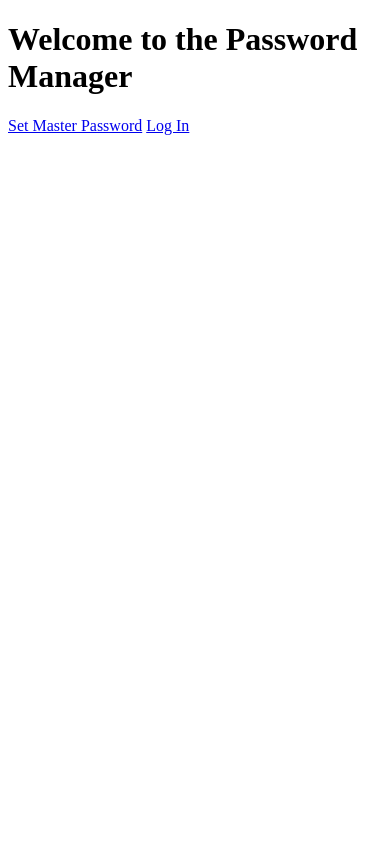
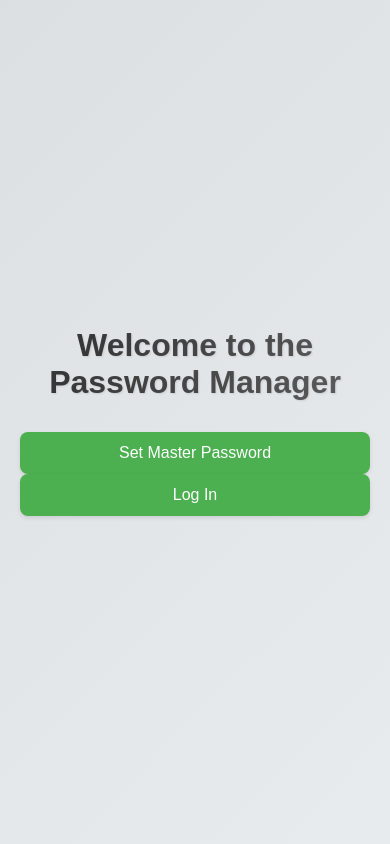
Before and after one commit to i3hz/Lockbox-flask, a Flask app: page / in a window 390 px wide. Run offline with Flask 3, Linux system fonts and the light colour scheme.

Commit message:
added css

```diff
--- a/templates/dashboard.html
+++ b/templates/dashboard.html
@@ -2,6 +2,7 @@
 <html lang="en">
 <head>
     <title>Dashboard</title>
+    <link rel="stylesheet" href="{{ url_for('static', filename='styles.css') }}">
 </head>
 <body>
     <h1>Dashboard</h1>
--- a/templates/home.html
+++ b/templates/home.html
@@ -2,6 +2,178 @@
 <html lang="en">
 <head>
     <title>Home</title>
+    <style>
+        /* Reset default styles */
+        * {
+            margin: 0;
+            padding: 0;
+            box-sizing: border-box;
+        }
+
+        /* Animations */
+        @keyframes fadeIn {
+            from {
+                opacity: 0;
+                transform: translateY(-20px);
+            }
+            to {
+                opacity: 1;
+                transform: translateY(0);
+            }
+        }
+
+        @keyframes float {
+            0% {
+                transform: translateY(0px);
+            }
+            50% {
+                transform: translateY(-10px);
+            }
+            100% {
+                transform: translateY(0px);
+            }
+        }
+
+        @keyframes pulse {
+            0% {
+                box-shadow: 0 0 0 0 rgba(76, 175, 80, 0.4);
+            }
+            70% {
+                box-shadow: 0 0 0 10px rgba(76, 175, 80, 0);
+            }
+            100% {
+                box-shadow: 0 0 0 0 rgba(76, 175, 80, 0);
+            }
+        }
+
+        @keyframes gradientBG {
+            0% {
+                background-position: 0% 50%;
+            }
+            50% {
+                background-position: 100% 50%;
+            }
+            100% {
+                background-position: 0% 50%;
+            }
+        }
+
+        /* Base styles */
+        body {
+            font-family: Arial, sans-serif;
+            min-height: 100vh;
+            display: flex;
+            flex-direction: column;
+            align-items: center;
+            justify-content: center;
+            background: linear-gradient(135deg, #f5f7fa 0%, #e4e8eb 100%);
+            padding: 20px;
+            animation: fadeIn 1.2s ease-out;
+        }
+
+        h1 {
+            color: #333;
+            margin-bottom: 40px;
+            text-align: center;
+            font-size: 2.5em;
+            text-shadow: 1px 1px 2px rgba(0, 0, 0, 0.1);
+            animation: float 6s ease-in-out infinite;
+            background: linear-gradient(120deg, #333, #666);
+            background-clip: text;
+            -webkit-background-clip: text;
+            color: transparent;
+        }
+
+        /* Button styles */
+        .button-container {
+            display: flex;
+            gap: 20px;
+            flex-wrap: wrap;
+            justify-content: center;
+        }
+
+        a {
+            display: inline-block;
+            padding: 15px 30px;
+            background-color: #4CAF50;
+            color: white;
+            text-decoration: none;
+            border-radius: 8px;
+            font-size: 1.1em;
+            transition: all 0.3s cubic-bezier(0.4, 0, 0.2, 1);
+            box-shadow: 0 2px 4px rgba(0, 0, 0, 0.1);
+            position: relative;
+            overflow: hidden;
+        }
+
+        /* Button hover effects */
+        a::after {
+            content: '';
+            position: absolute;
+            top: 50%;
+            left: 50%;
+            width: 0;
+            height: 0;
+            background: rgba(255, 255, 255, 0.2);
+            border-radius: 50%;
+            transform: translate(-50%, -50%);
+            transition: width 0.6s ease-out, height 0.6s ease-out;
+        }
+
+        a:hover::after {
+            width: 300px;
+            height: 300px;
+        }
+
+        a:hover {
+            background-color: #45a049;
+            transform: translateY(-2px) scale(1.05);
+            box-shadow: 0 4px 15px rgba(0, 0, 0, 0.2);
+            animation: pulse 1.5s infinite;
+        }
+
+        /* Staggered animations */
+        a:nth-child(1) {
+            animation: fadeIn 0.6s ease-out 0.3s backwards;
+        }
+
+        a:nth-child(2) {
+            animation: fadeIn 0.6s ease-out 0.6s backwards;
+        }
+
+        /* Responsive design */
+        @media (max-width: 600px) {
+            h1 {
+                font-size: 2em;
+                margin-bottom: 30px;
+            }
+
+            a {
+                padding: 12px 24px;
+                font-size: 1em;
+                width: 100%;
+                text-align: center;
+            }
+
+            .button-container {
+                width: 90%;
+            }
+        }
+        body {
+            background: linear-gradient(
+                -45deg,
+                #f5f7fa,
+                #e4e8eb,
+                #d4d8db,
+                #e4e8eb
+            );
+            background-size: 400% 400%;
+            animation:
+                fadeIn 1.2s ease-out,
+                gradientBG 15s ease infinite;
+        }
+    </style>
+
 </head>
 <body>
     <h1>Welcome to the Password Manager</h1>
--- a/templates/login.html
+++ b/templates/login.html
@@ -2,6 +2,7 @@
 <html lang="en">
 <head>
     <title>Log In</title>
+    <link rel="stylesheet" href="{{ url_for('static', filename='styles.css') }}">
 </head>
 <body>
     <h1>Log In</h1>
--- a/templates/set_master_password.html
+++ b/templates/set_master_password.html
@@ -2,6 +2,7 @@
 <html lang="en">
 <head>
     <title>Set Master Password</title>
+    <link rel="stylesheet" href="{{ url_for('static', filename='styles.css') }}">
 </head>
 <body>
     <h1>Set Master Password</h1>
```
Also changed, not shown: static/styles.css (added, +229 -0 lines), instance/passwords.db.
